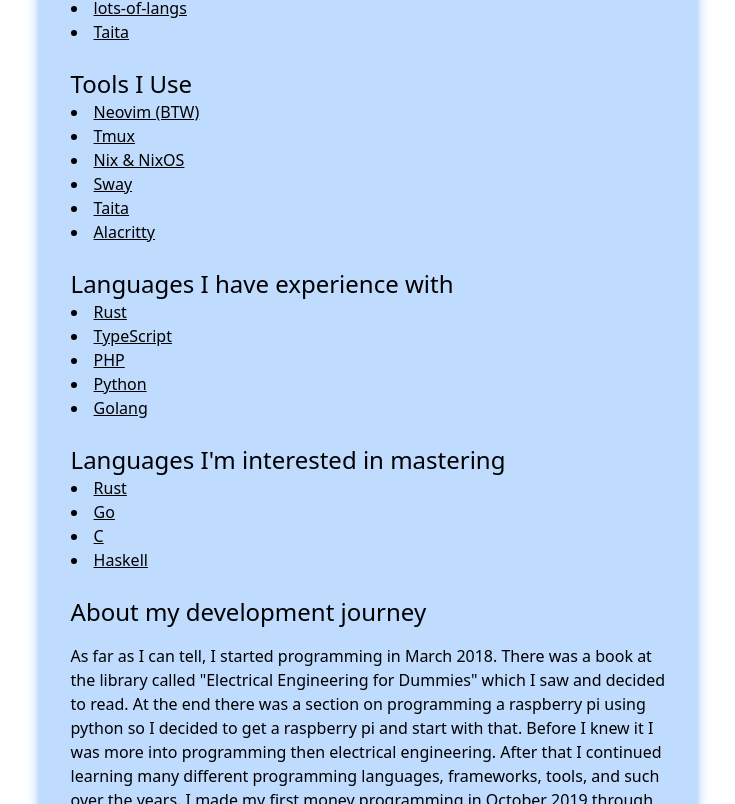
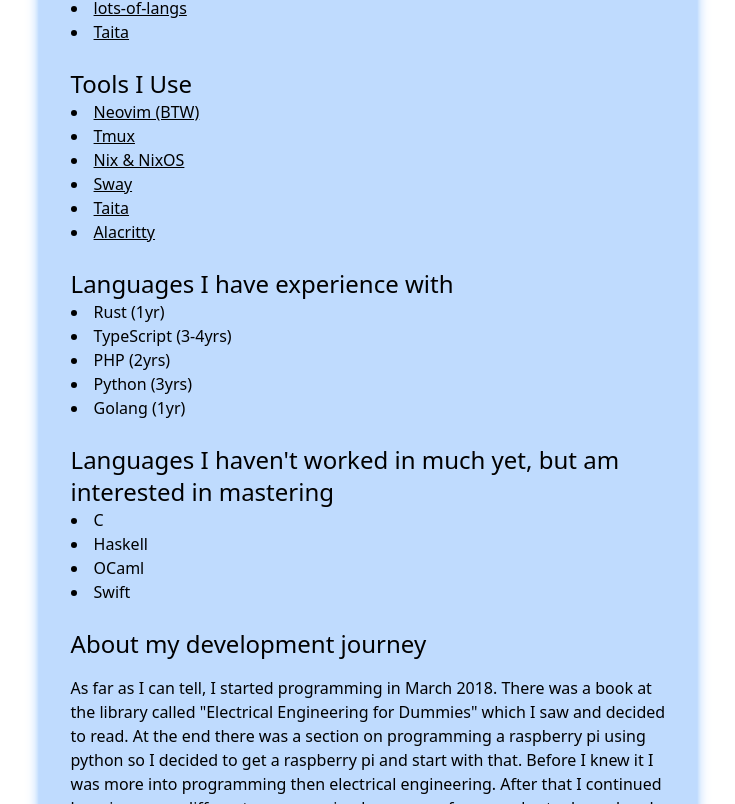
Before and after one commit to Zachiah/personal-site, a SvelteKit app: page /skills/developer in a window 1280 px wide. Shown: the part 550-1354 px from the top of the page, without its empty margins (272-1007 px from the left). Built offline with nearby package versions, Linux system fonts and the light colour scheme.

Commit message:
update languages section of programming skill

```diff
--- a/src/routes/skills/developer/+page.svelte
+++ b/src/routes/skills/developer/+page.svelte
@@ -71,37 +71,19 @@
 
 	<h2>Languages I have experience with</h2>
 	<ul>
-		<li>
-			<a href="https://rust-lang.org">Rust</a>
-		</li>
-		<li>
-			<a href="https://typescript-lang.org">TypeScript</a>
-		</li>
-		<li>
-			<a href="https://www.php.net/">PHP</a>
-		</li>
-		<li>
-			<a href="https://www.python.org/">Python</a>
-		</li>
-		<li>
-			<a href="https://go.dev/">Golang</a>
-		</li>
+		<li>Rust (1yr)</li>
+		<li>TypeScript (3-4yrs)</li>
+		<li>PHP (2yrs)</li>
+		<li>Python (3yrs)</li>
+		<li>Golang (1yr)</li>
 	</ul>
 
-	<h2>Languages I'm interested in mastering</h2>
+	<h2>Languages I haven't worked in much yet, but am interested in mastering</h2>
 	<ul>
-		<li>
-			<a href="https://rust-lang.org">Rust</a>
-		</li>
-		<li>
-			<a href="https://go.dev/">Go</a>
-		</li>
-		<li>
-			<a href="https://en.wikipedia.org/wiki/C_(programming_language)">C</a>
-		</li>
-		<li>
-			<a href="https://www.haskell.org">Haskell</a>
-		</li>
+		<li>C</li>
+		<li>Haskell</li>
+		<li>OCaml</li>
+		<li>Swift</li>
 	</ul>
 
 	<h2>About my development journey</h2>
```
